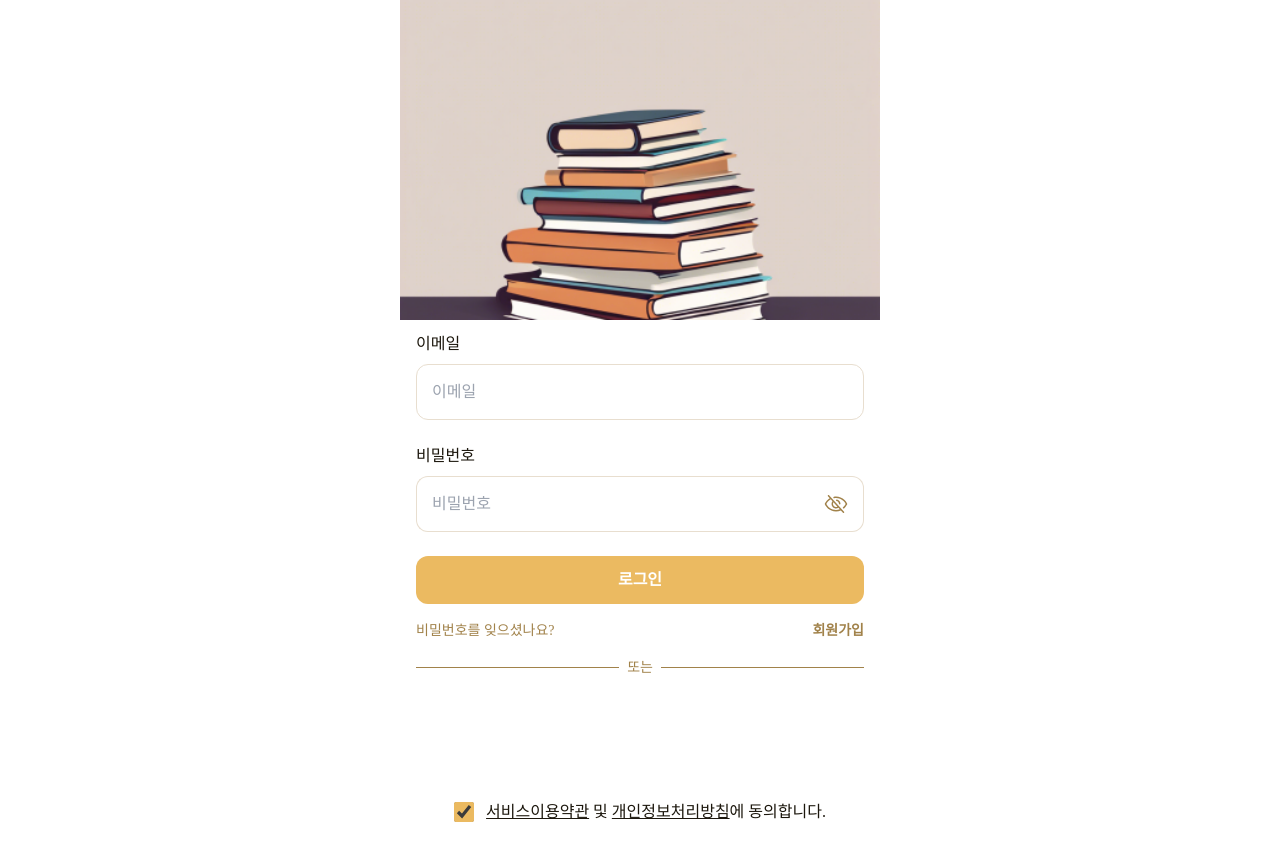
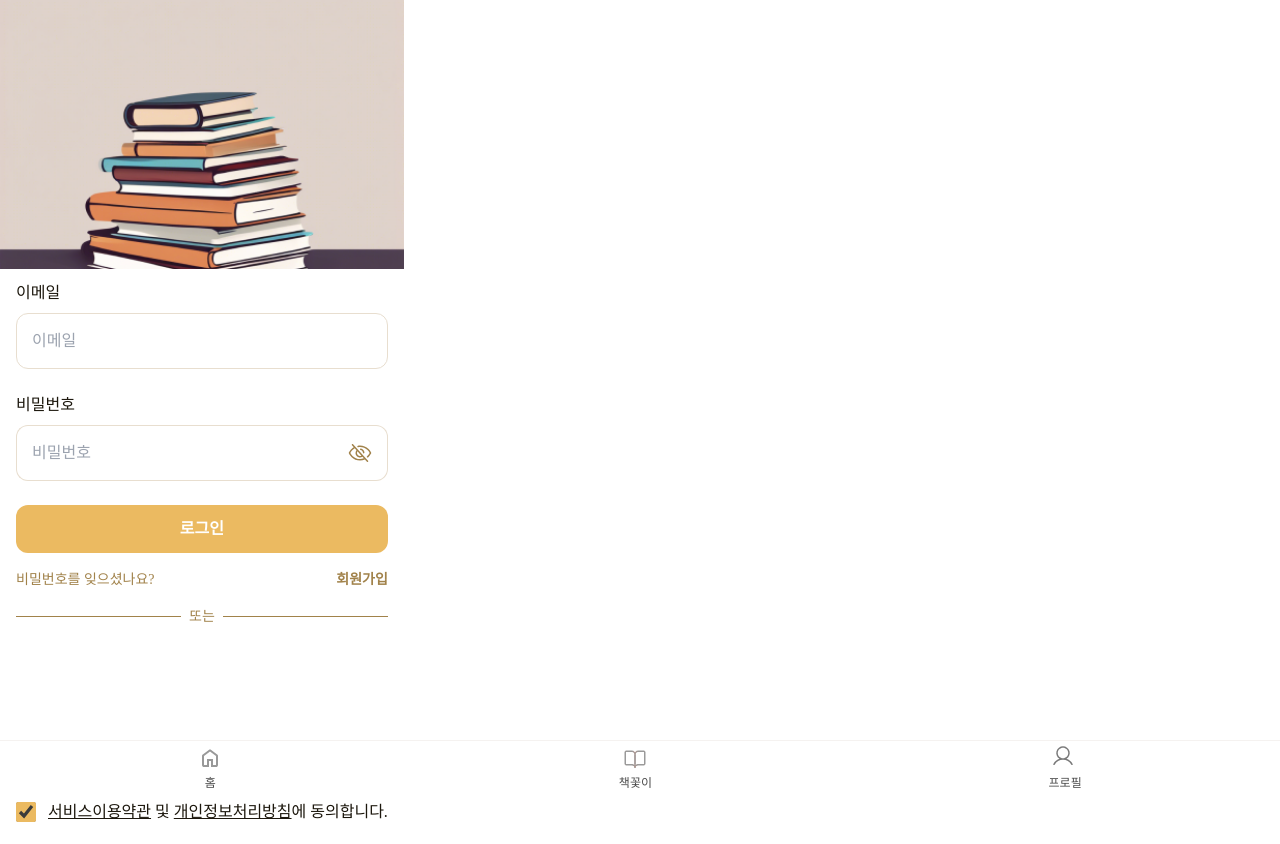
Before and after one commit to aimforpro/book-shelf, a Next.js app: page /login in a window 1280 px wide. Built offline with nearby package versions, Linux system fonts and the light colour scheme; no server answers; a web font is replaced by a local one.

Commit message:
fix: 로그인 페이지 경로 수정 및 Suspense 추가

```diff
--- a/src/app/login/page.tsx
+++ b/src/app/login/page.tsx
@@ -1,6 +1,15 @@
 // src/app/login/page.tsx
+import { Suspense } from "react";
 import Login from "./Login";
+import NavigationBar from "@/tsx/NavigationBar";
 
-export default function Page() {
-  return <Login />;
+export default function LoginPage() {
+  return (
+    <div className="bg-[#FFFFFF] flex flex-col items-start justify-start min-h-screen">
+      <Suspense fallback={<div className="text-center mt-10">로딩 중...</div>}>
+        <Login />
+      </Suspense>
+      <NavigationBar currentPath="/login" />
+    </div>
+  );
 }
```
